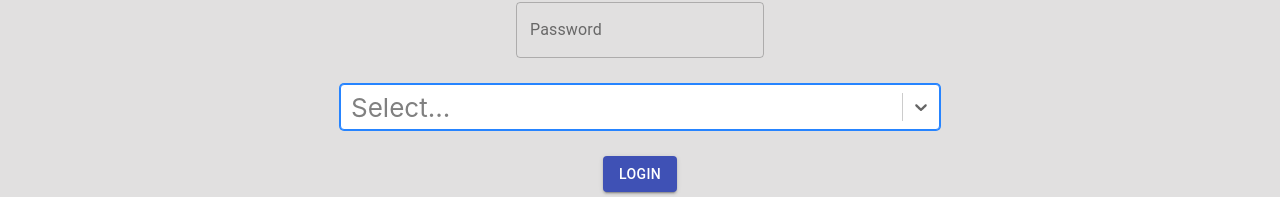
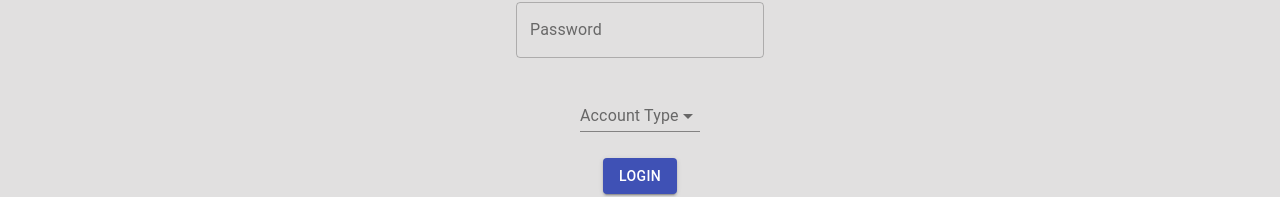
Before and after one commit to josepheschen/taclete, a React (Create React App) app: page / in a window 1280 px wide. Shown: the part 581-778 px from the top of the page. Built offline with nearby package versions, Linux system fonts and the light colour scheme.

Commit message:
changing TypeSelect to material-UI select

```diff
--- a/src/loginScreen.js
+++ b/src/loginScreen.js
@@ -2,9 +2,13 @@ import React, { Component } from 'react';
 import TextField from '@material-ui/core/TextField';
 import Button from '@material-ui/core/Button';
 import { makeStyles } from '@material-ui/core/styles';
-import TypeSelect from './TypeSelect';
+import FormControl from '@material-ui/core/FormControl';
+import MenuItem from '@material-ui/core/MenuItem';
 import rotcLogo from "./Images/rotcLogo.png";
 import csuRam from "./Images/csuRam.png";
+import Select from '@material-ui/core/Select';
+import InputLabel from "@material-ui/core/InputLabel";
+
 
 class LoginScreen extends Component {
 
@@ -24,6 +28,10 @@ class LoginScreen extends Component {
             '& .MuiTextField-root': {
                 margin: theme.spacing(1),
                 width: 200,
+            },
+
+            selectEmpty: {
+                marginTop: theme.spacing(2),
             },
         },
     }));
@@ -72,13 +80,22 @@ class LoginScreen extends Component {
                         onChange={this.onPasswordChange}
                     />
                     <p/>
-                    <TypeSelect
-                        selectAccountType={this.onSubmit}
-                        options={[
-                        { value: 'HES', label: 'HES' },
-                        { value: 'CARDE', label: 'CARDE' },
-                        { value: 'ROTC', label: 'ROTC' },
-                            ]}/>
+                    <FormControl style={{minWidth: 120}}>
+                        <InputLabel id="accountTypeSelectLabel">Account Type</InputLabel>
+                        <Select
+                            labelId="accountTypeSelectLabel"
+                            id="accountTypeSelect"
+                            value={this.state.email}
+                            onChange={this.onEmailChange}
+                        >
+                                <MenuItem value="">
+                                    <em>None</em>
+                                </MenuItem>
+                                <MenuItem value={'HES'}>HES</MenuItem>
+                                <MenuItem value={'CADRE'}>CADRE</MenuItem>
+                                <MenuItem value={'ROTC'}>ROTC</MenuItem>
+                        </Select>
+                    </FormControl>
                     <p/>
                     <Button variant="contained" color="primary" onClick={this.onSubmit}> Login </Button>
                     <p/>
```
